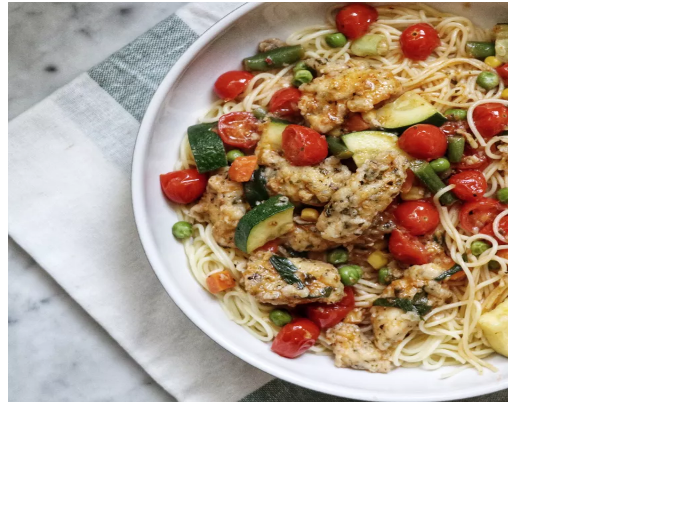
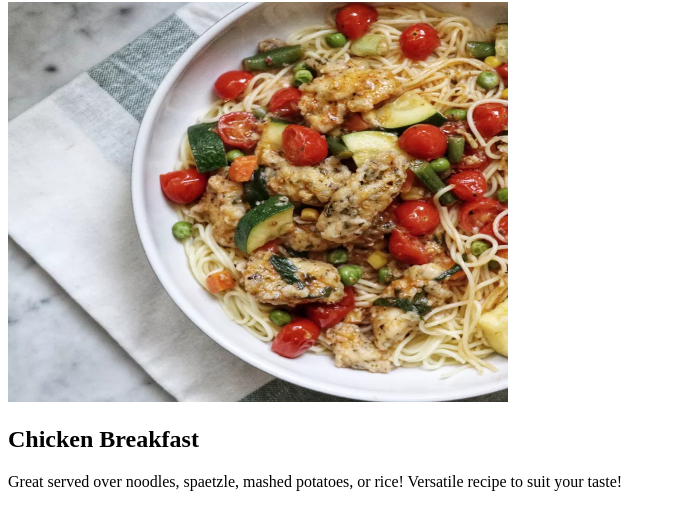
Before and after one commit to Jaenudinfirdaus/odin-recipes, a plain HTML site: page recipes/easy-skillet-chicken-primavera.html in a window 1280 px wide. Shown: the part 78-608 px from the top of the page, without its empty margins (0-676 px from the left). Drawn offline with Linux system fonts and the light colour scheme.

Commit message:
add h2 and p element to describe the recipes

```diff
--- a/recipes/easy-skillet-chicken-primavera.html
+++ b/recipes/easy-skillet-chicken-primavera.html
@@ -8,5 +8,7 @@
 <body>
     <h1>Easy Skillet Chicken Primavera</h1>
     <img src="/images/recipes1.webp" alt="" width="500" height="400">
+    <h2>Chicken Breakfast</h2>
+    <p>Great served over noodles, spaetzle, mashed potatoes, or rice! Versatile recipe to suit your taste!</p>
 </body>
 </html>
```
